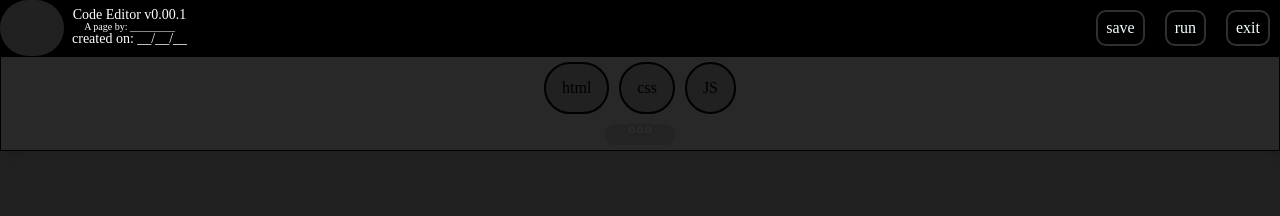
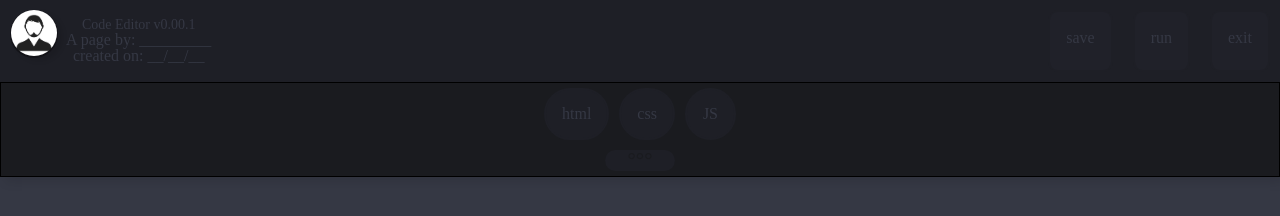
Before and after one commit to neverzero-studios/Lambda_Engine, a plain HTML site: page index.html in a window 1280 px wide. Drawn offline with Linux system fonts and the light colour scheme.

Commit message:
reworked styling

```diff
--- a/js/projectInformation.js
+++ b/js/projectInformation.js
@@ -1,14 +1,18 @@
 class ProjectInformation{
-    constructor(){
+    constructor(_profile_img_src){
         this.__container = document.querySelector('.code-tools-container');
         this.__background = document.createElement('div');
         this.__background.classList.add('info-container');
         this.__container.appendChild(this.__background);
 
-        this.__dev_pic = document.createElement('div');
-        this.__dev_pic.classList.add('pic');
-        this.__background.appendChild(this.__dev_pic);
+        this.__pic_container = document.createElement('div');
+        this.__pic_container.classList.add('pic-container');
+        this.__background.appendChild(this.__pic_container);
 
+        this.__profile_picture = document.createElement('img');
+        this.__profile_picture.classList.add('img');
+        this.__profile_picture.src = _profile_img_src;
+        this.__pic_container.appendChild(this.__profile_picture);
         this.__author = document.createElement('div');
         this.__author.classList.add('author');
         this.__background.appendChild(this.__author);
@@ -28,5 +32,5 @@ class ProjectInformation{
 
     }
 }
-
-const info = new  ProjectInformation();
+var profile_img_src = './img/profile_dummy.jpg';
+const info = new  ProjectInformation(profile_img_src);
--- a/less/editor.less
+++ b/less/editor.less
@@ -1,7 +1,7 @@
 .code-editor-container {
     display: flex;
     flex-direction: column;
-    background: darken(@boulder, 3%);
+    background: @blue_50;
     box-shadow: 5px 5px 10px rgba(0, 0, 0, .1);
     border: 1px solid black;
 
@@ -9,8 +9,8 @@
         width: 5%;
         padding: 0 3px;
         margin: 5px auto;
-        background: darken(@boulder, 5%);
-        color: @boulder;
+        background: @blue_10;
+        color: @blue_50;
         font-size: 1.3rem;
         border-radius: 1rem;
 
@@ -18,6 +18,7 @@
 
     .hover {
         color: @pale-blue-magenta;
+        cursor: pointer;
     }
 
     .active {
@@ -33,15 +34,14 @@
     flex-direction: row;
     margin: 0 auto;
     padding-top: 5px;
-
     .btn {
-        background: @tundora;
+        background: @blue_10;
         padding: 1rem;
         margin: 5px;
         margin-top: 0;
         border-radius: 2rem;
-        border: 2px solid @black;
-
+        border: 2px solid @blue_10;
+        color:@blue_70;
         .img {
             width: 30px;
             height: 30px;
@@ -49,10 +49,8 @@
     }
 
     .hover {
-        border-top: 2px solid @pale-blue-magenta;
-        border-left: 2px solid @pale-blue-magenta;
-        border-right: 2px solid @pale-blue-magenta;
         color: @pale-blue-magenta;
+        cursor: pointer;
     }
 
     .active {
@@ -77,8 +75,8 @@
 
         .title-container {
             padding: .5rem;
-            background: @tundora;
-            border: 1px solid black;
+            background: darken(@blue_50,1%);
+            border: 1px solid darken(@blue_70, 2%);
 
             .title {
                 color: whitesmoke;
@@ -96,8 +94,8 @@
                 font-family: Courier, sans-serif;
                 font-size: 14px;
                 outline: none;
-                background: darken(@boulder, 6.5%);
-                border: 1px solid black;
+                background: darken(@blue_10, 2%);
+                border: 1px solid  darken(@blue_70, 2%);
                 resize: none;
                 text-decoration: none;
                 color: white;
@@ -110,9 +108,9 @@
                 width: 90%;
                 font-family: Courier, sans-serif;
                 font-size: 14px;
-                background: @boulder;
+                background: @blue_30;
                 outline: none;
-                border: 1px solid black;
+                border: 1px solid  darken(@blue_70, 2%);
                 resize: none;
                 text-decoration: none;
                 color: @pale-blue-magenta;
--- a/less/global.less
+++ b/less/global.less
@@ -1,5 +1,5 @@
 html{
-    background:@tundora;
+    background:@blue_70;
 }
 
 body {
--- a/less/preview.less
+++ b/less/preview.less
@@ -1,8 +1,8 @@
 .preview-container {
-
+    width:100%;
     .preview-window {
         width:100%;
-        height:100%;
+        height: 100%;
         resize: none;
     }
 }
--- a/less/projectInformation.less
+++ b/less/projectInformation.less
@@ -1,31 +1,54 @@
 .info-container {
-    background: @black;
+    background: @blue_10;
     display: flex;
-    width:100%;
-    .pic {
-        width: 4rem;
-        background: @tundora;
+    width: 100%;
+    padding: 10px;
+
+    .pic-container {
+        width: 3rem;
+        height: 3rem;
+        background: darken(@blue_10, 5%);
         border-radius: 5rem;
+        box-shadow: 5px 3px 5px rgba(0,0,0,.1);
+        .img{
+            width:95%;
+            height:95%;
+            border-radius: 5rem;
+        }
     }
 
     .author {
 
         flex-direction: column;
-        padding:.5rem;
+        padding: .5rem;
+
         h1 {
             font-size: 14px;
-            color: white;
+            color:@blue_70;
         }
 
         p {
             color: white;
-            font-size: 10px;
+            color:@blue_70;
         }
 
-        h3{
-            color:white;
-            font-size: 14px;
+        h3 {
+            color: white;
+            color:@blue_70;
         }
     }
 
 }
+
+body::-webkit-scrollbar {
+    width: 10px;
+}
+
+body::-webkit-scrollbar-thumb {
+    background-color: @blue_10;
+    outline: none;
+
+    &:hover {
+        background-color:@pale-blue-magenta;
+    }
+}
--- a/less/settings.less
+++ b/less/settings.less
@@ -1,24 +1,27 @@
 .code-tools-container {
     display: flex;
+
     .tools-background {
-        background: @black;
         display: flex;
         flex-direction: row-reverse;
+        background: @blue_10;
 
         .btn {
+            background: lighten(@blue_10, 1%);
             margin: 10px;
-            padding: .5rem;
-            border: 2px solid @boulder;
-            color: azure;
+            padding:.5rem 1rem;
+            color: @blue_70;
             border-radius: 10px;
+            border: 2px solid @blue_10;
+            line-height: 2.3;
 
-            .img {
+        }
 
-            }
 
-            &:hover {
-                background: @deep-purple;
-            }
+        .hover {
+            color: @pale-blue-magenta;
+            cursor: pointer;
+
         }
     }
 }
--- a/less/variables.less
+++ b/less/variables.less
@@ -1,7 +1,11 @@
-@black: #000000;//1
-@tundora:#212121;//2
-@boulder:#303030;//3
-@boulder-light:#424242;//4
 @pale-blue-magenta: #BB86FC;
 @deep-purple: #3700b3;
 @vivid-cyan: #03DAC6 ;
+
+@blue_90: #ccd9ff;
+@blue_70: #353844;
+
+@blue_50: #1a1b1f;
+
+@blue_30: #1d1e22;
+@blue_10: #1e1f26;
```
Also changed, not shown: css/index.css, img/profile_dummy.jpg (added).
